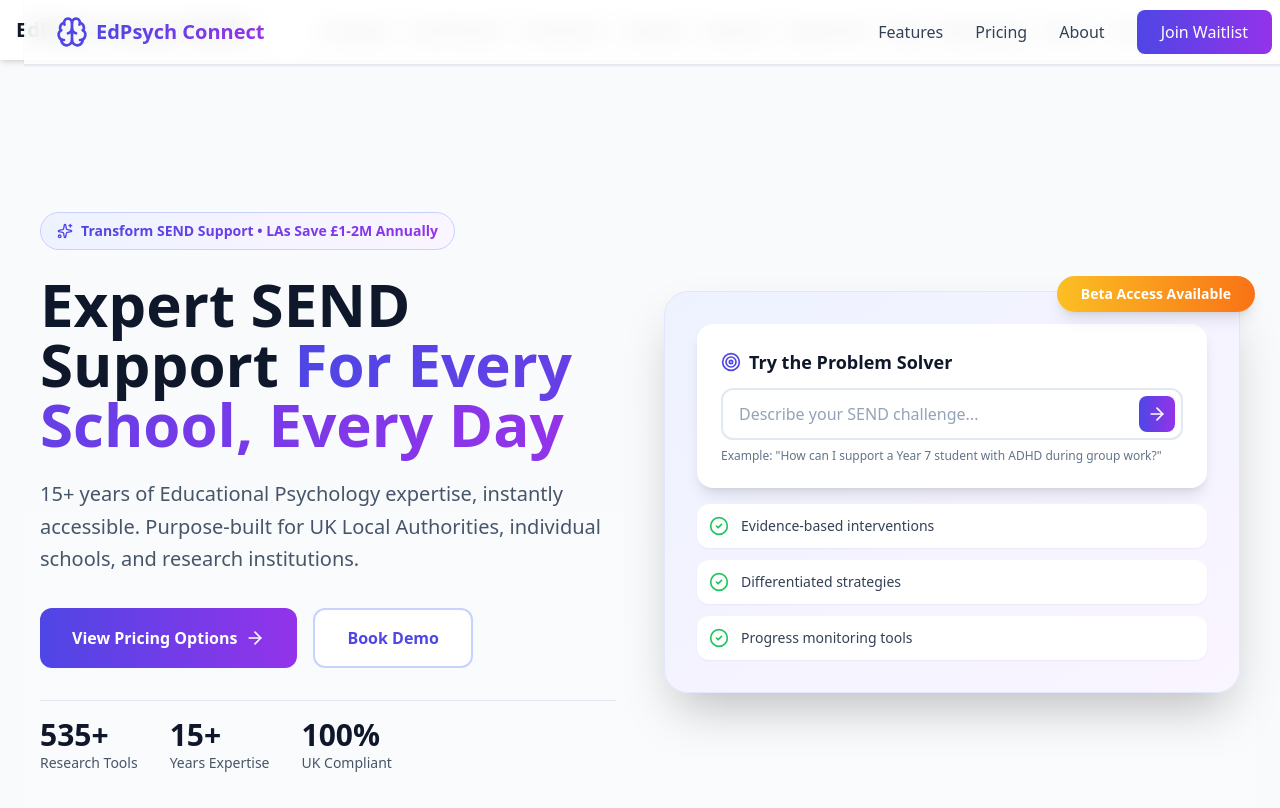
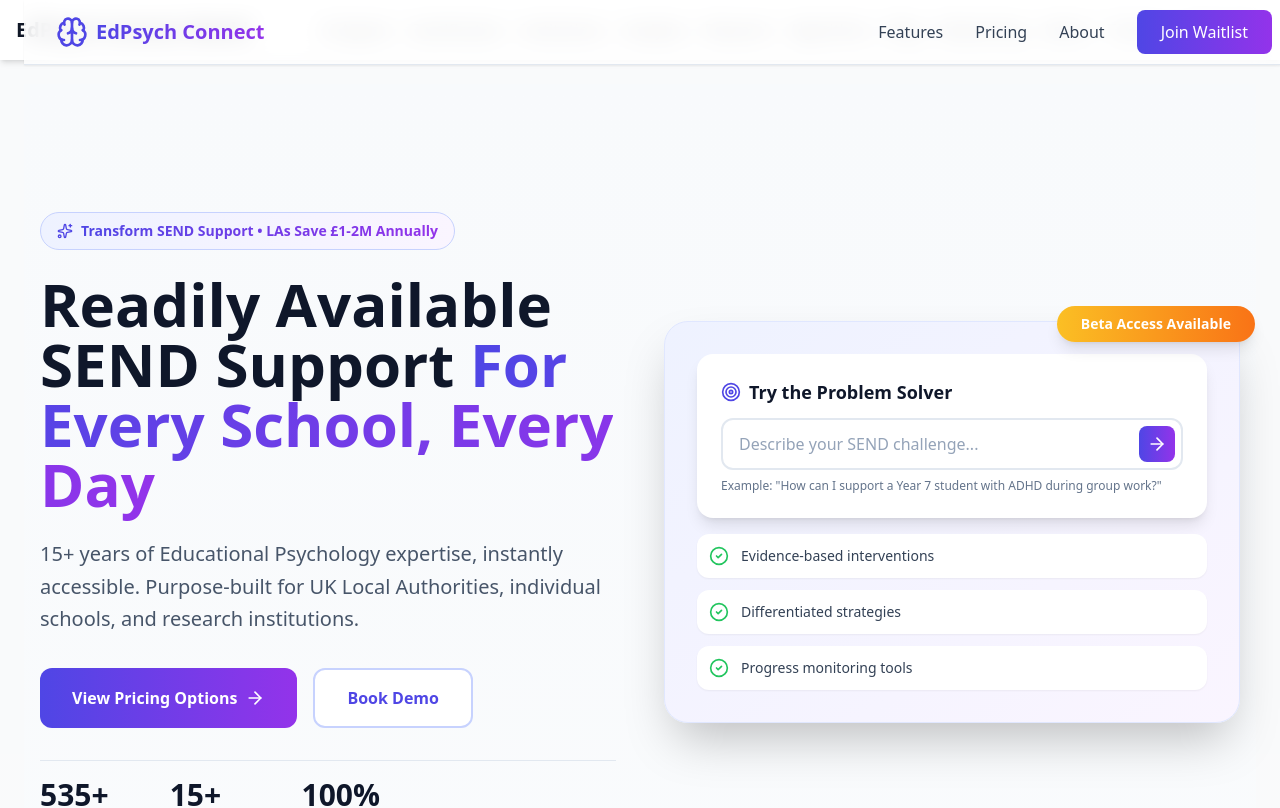
Before and after one commit to DrSI-P/edpsych-connect-limited, a Next.js app: page / in a window 1280 px wide. Shown: the top 808 px of the page. Built offline with nearby package versions, Linux system fonts and the light colour scheme.

Commit message:
feat: revised landing page

```diff
--- a/src/components/landing/LandingPage.tsx
+++ b/src/components/landing/LandingPage.tsx
@@ -128,7 +128,7 @@
               </div>
 
               <h1 className="text-5xl lg:text-6xl font-bold text-slate-900 mb-6 leading-tight">
-                Expert SEND Support{' '}
+                Readily Available SEND Support{' '}
                 <span className="bg-gradient-to-r from-indigo-600 to-purple-600 bg-clip-text text-transparent">
                   For Every School, Every Day
                 </span>
```
